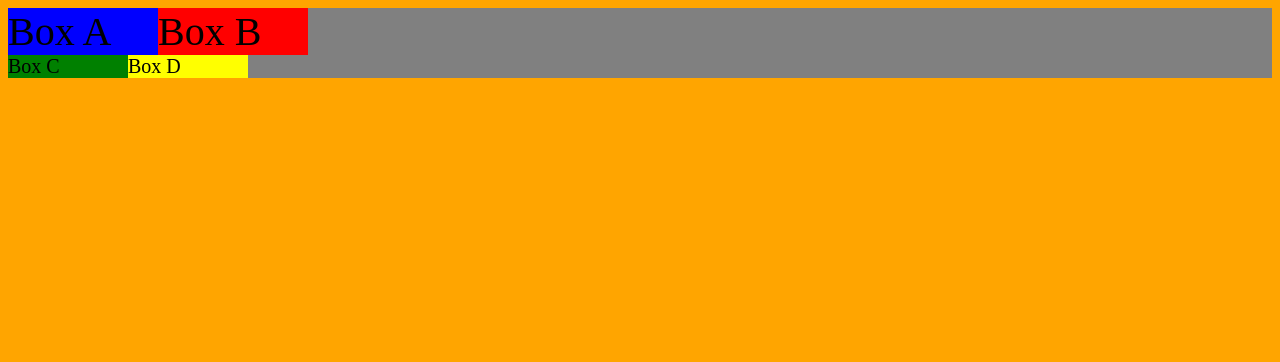
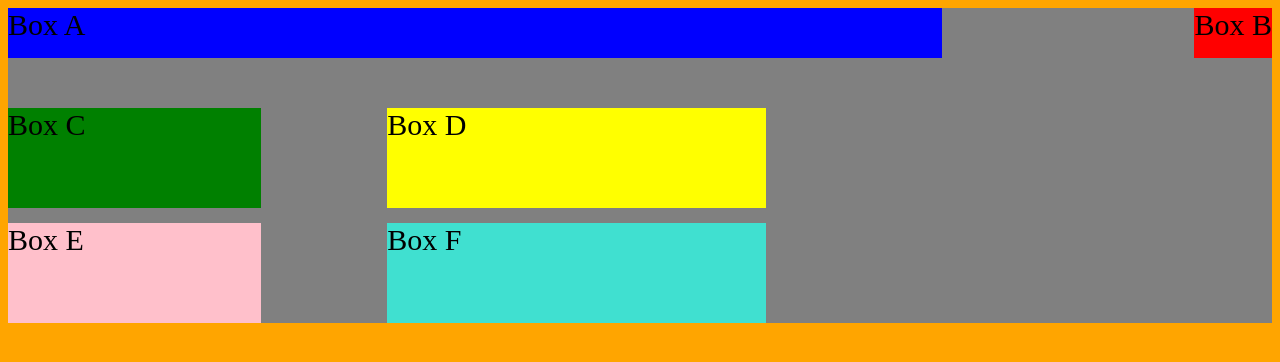
Before and after one commit to drewlearnsabout/CSS-grid-basics, a plain HTML site: page index.html in a window 1280 px wide. Drawn offline with Linux system fonts and the light colour scheme.

Commit message:
Add files via upload

```diff
--- a/index.html
+++ b/index.html
@@ -12,6 +12,8 @@
             <div class="container2">
                 <div id="boxC">Box C</div>
                 <div id="boxD">Box D</div>
+                <div id="boxE">Box E</div>
+                <div id="boxF">Box F</div>
             </div>
         </body>
     </html>
--- a/style.css
+++ b/style.css
@@ -3,11 +3,13 @@ body {
 }
 
 .container {
-    font-size: 40px;
+    font-size: 30px;
     background: gray;
     width: 100%;
     display: grid;
-    grid-template-columns: 150px 150px;
+    grid-template-columns: 1fr auto;
+    grid-template-rows: 50px 50px;
+    grid-column-gap: 20%;
 }
 
 #boxA {
@@ -19,11 +21,14 @@ body {
 }
 
 .container2 {
-    font-size: 20px;
+    font-size: 30px;
     background: gray;
     width: 100%;
     display: grid;
-    grid-template-columns: 120px 120px;
+    grid-template-columns: 20% 30%;
+    grid-template-rows: 100px 100px;
+    grid-column-gap: 10%;
+    grid-row-gap: 15px;
 }
 
 #boxC {
@@ -33,3 +38,11 @@ body {
 #boxD {
     background: yellow;
 }
+
+#boxE {
+    background: pink;
+}
+
+#boxF {
+    background: turquoise;
+}
```
